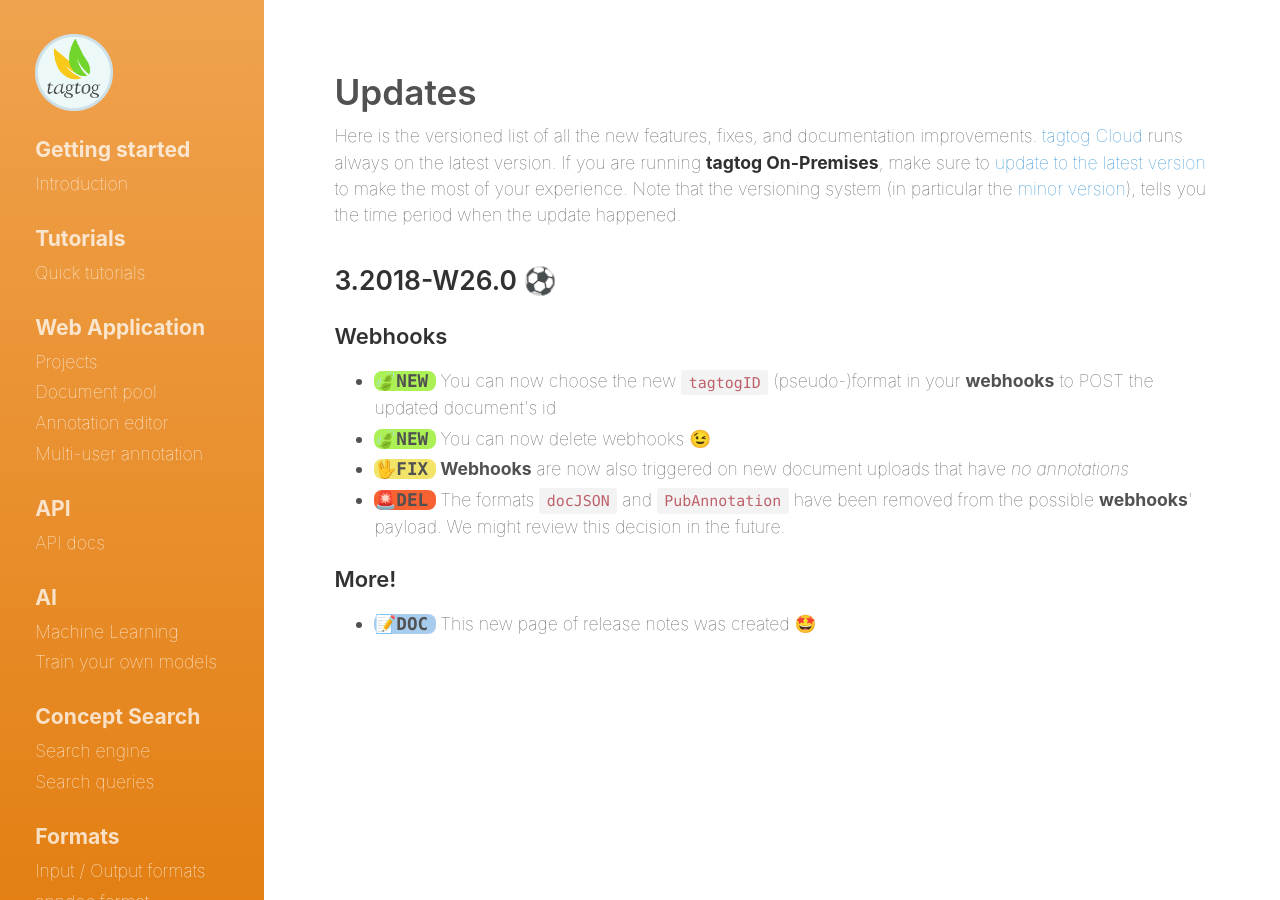
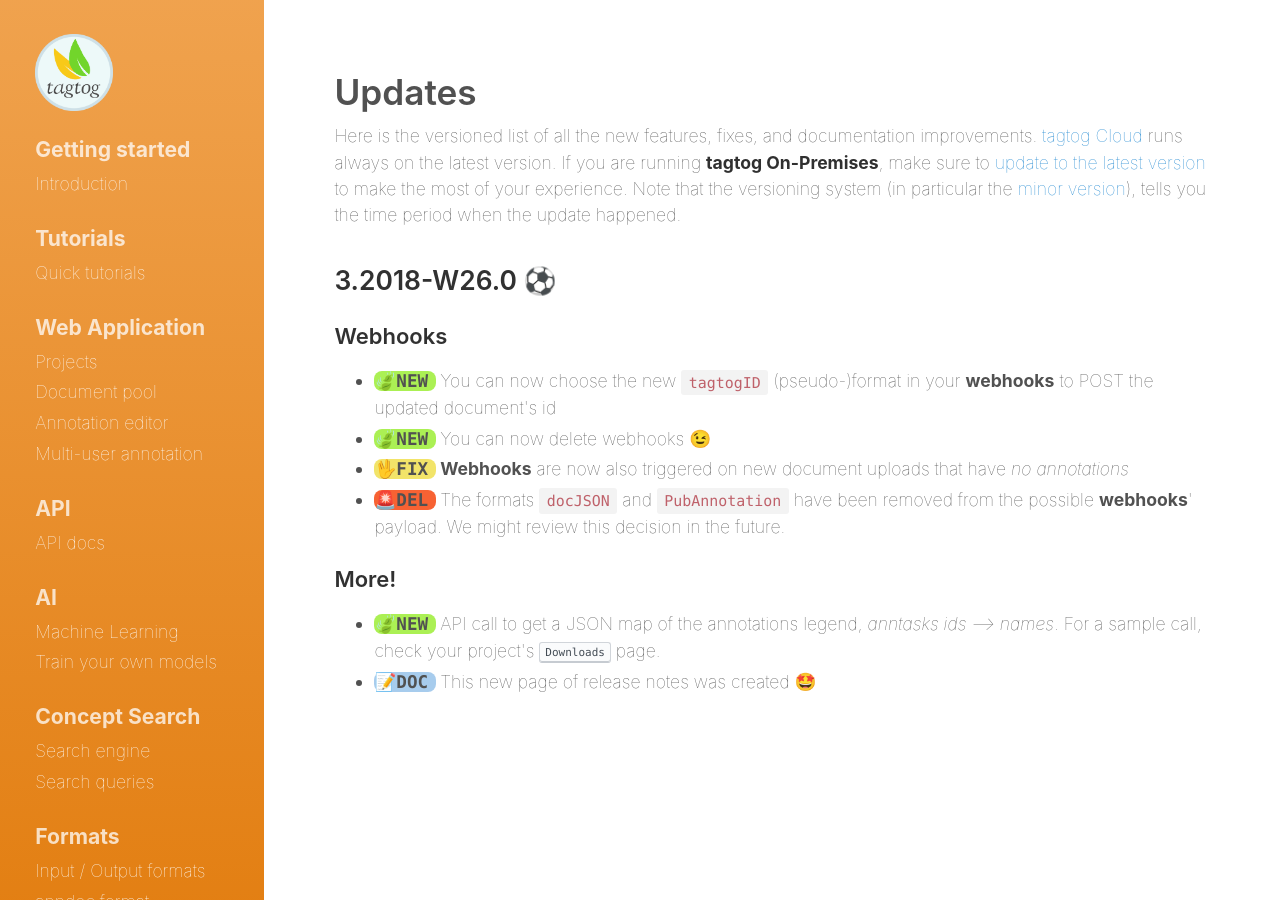
Before and after one commit to tagtogorg/tagtog-doc, a Jekyll site: the page built from updates.md, in a window 1280 px wide. Built offline with Jekyll 4.4.1, drawn with Linux system fonts in a browser that asks for light colours; nearby versions of some CDN libraries.

Commit message:
document https://trello.com/c/T1KJcpMw/342-write-map-of-anntasks-api

```diff
--- a/updates.md
+++ b/updates.md
@@ -21,5 +21,6 @@ Here is the versioned list of all the new features, fixes, and documentation imp
 ### More!
 
 <ul class="updates">
+  <li class="new">API call to get a JSON map of the annotations legend, <i>anntasks ids --> names</i>. For a sample call, check your project's <kbd>Downloads</kbd> page.</li>
   <li class="doc">This new page of release notes was created 🤩</li>
 </ul>
```
